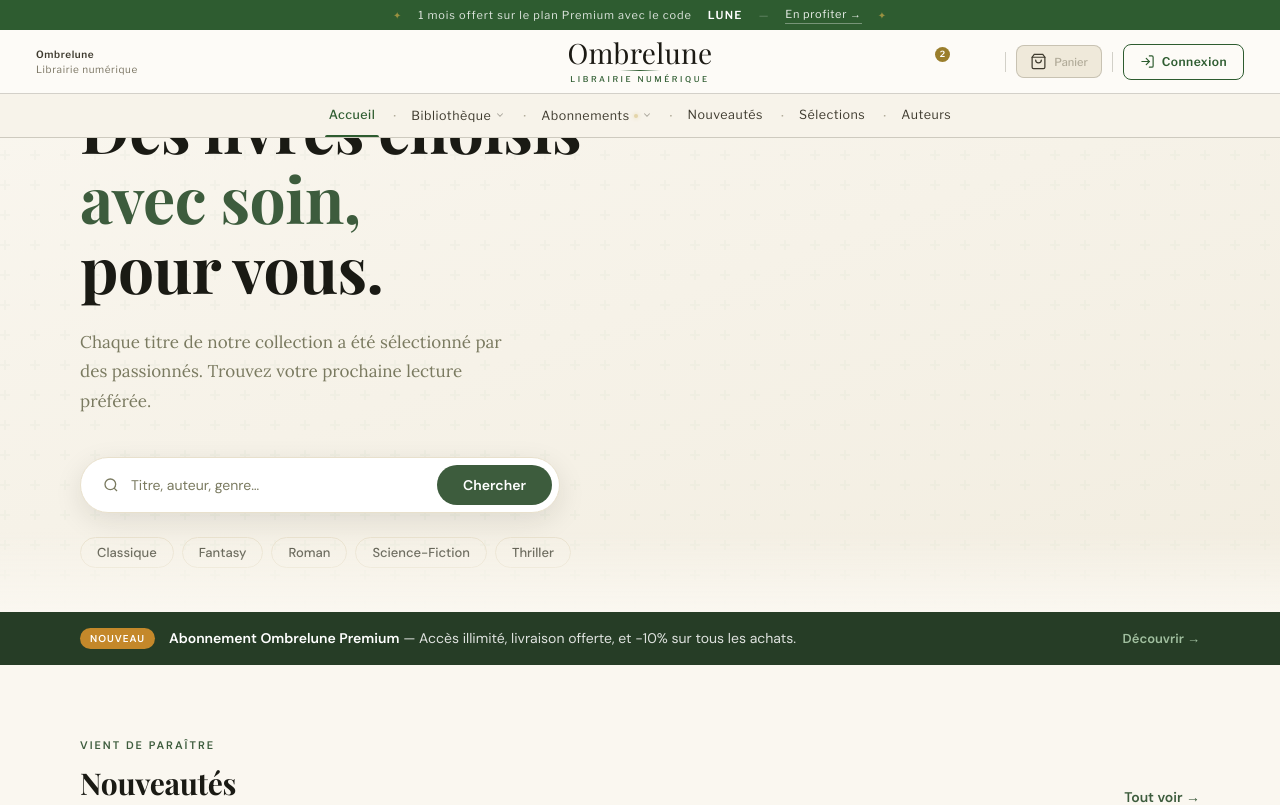
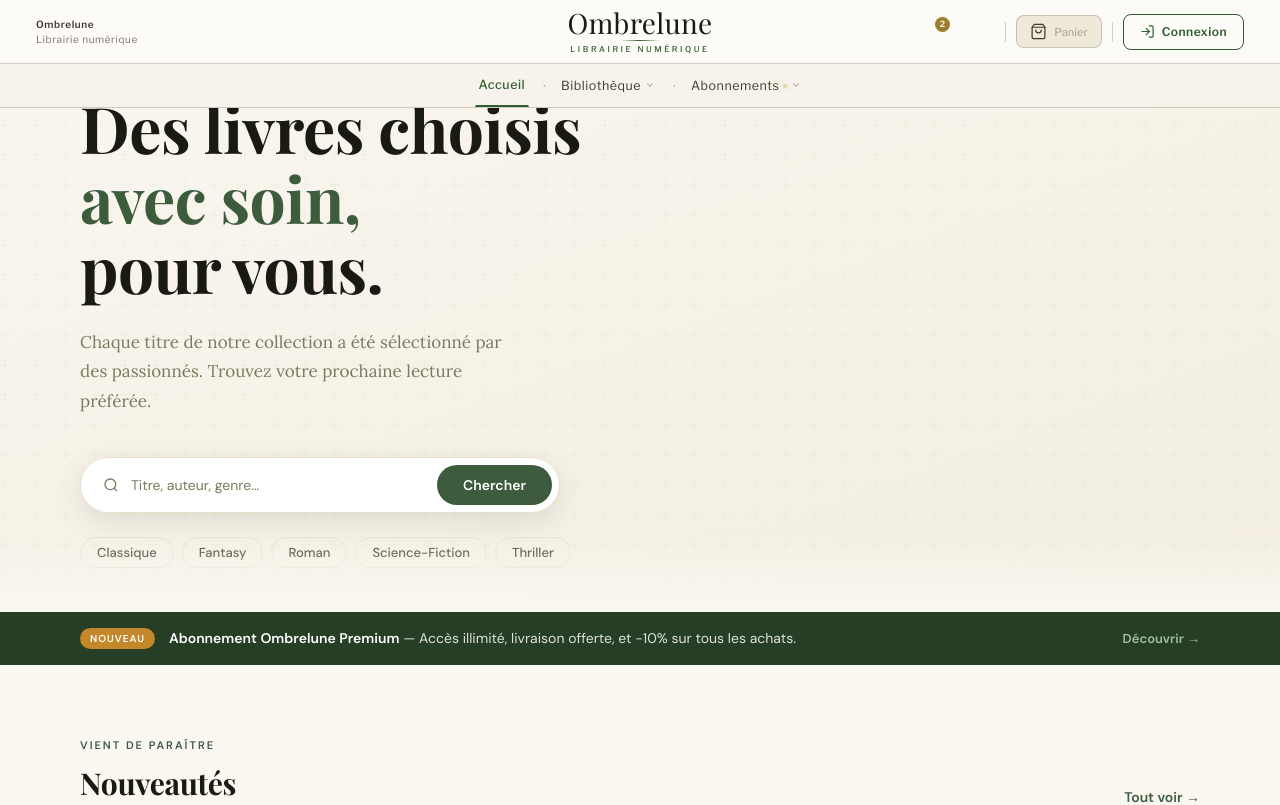
Before and after one commit to Manon1655/Projet-Ecole2.0, a React (Vite) app: page /home in a window 1280 px wide. Shown: the top 805 px of the page. Built offline with nearby package versions, Linux system fonts and the light colour scheme; a web font is replaced by a local one.

Commit message:
design navbar 2.0

```diff
--- a/src/components/Navbar.jsx
+++ b/src/components/Navbar.jsx
@@ -684,16 +684,6 @@ export default function Navbar() {
 
       <nav className={`p-nav${scrolled ? " p-nav--scrolled" : ""}`} ref={navRef}>
 
-        {/* ── BANDE ANNONCE ── */}
-        <div className="p-band">
-          <span className="p-band__orn">✦</span>
-          <span>1 mois offert sur le plan Premium avec le code</span>
-          <span className="p-band__code">LUNE</span>
-          <span className="p-band__sep">—</span>
-          <span className="p-band__cta" onClick={() => navigate("/subscription")}>En profiter →</span>
-          <span className="p-band__orn">✦</span>
-        </div>
-
         {/* ── BARRE TITRE ── */}
         <div className="p-head">
           <div className="p-prog" style={{ width: `${scrollPct}%` }} />
@@ -978,10 +968,6 @@ export default function Navbar() {
             {!subscription && <span className="p-nl__dot"/>}
             <span className="p-nl__chev"><Ic.Chev /></span>
           </button>
-
-          <Link to="/nouveautes" className={`p-nl${isActive("/nouveautes") ? " p-nl--on" : ""}`}>Nouveautés</Link>
-          <Link to="/selections"  className={`p-nl${isActive("/selections")  ? " p-nl--on" : ""}`}>Sélections</Link>
-          <Link to="/auteurs"     className={`p-nl${isActive("/auteurs")     ? " p-nl--on" : ""}`}>Auteurs</Link>
         </div>
 
         {/* ── MEGA MENUS ── */}
```
